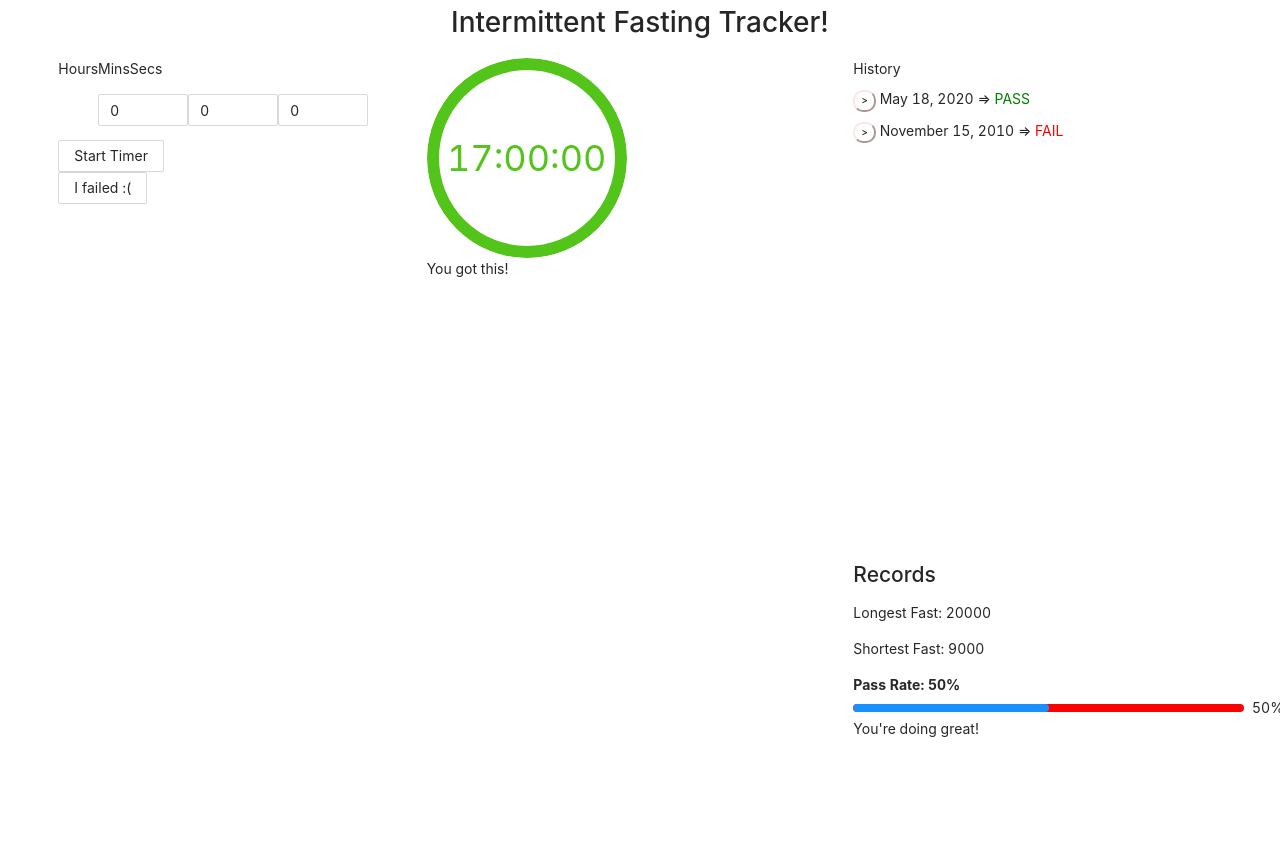
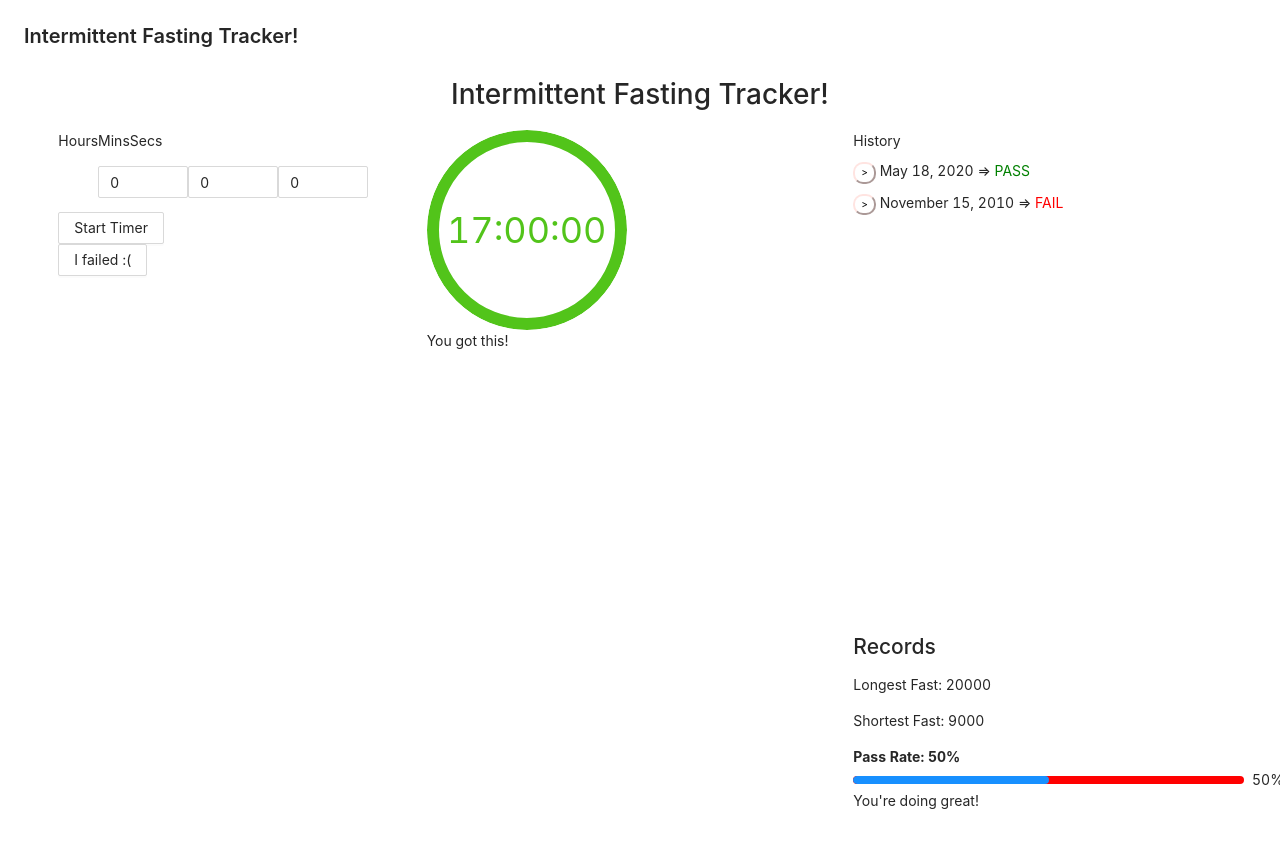
Before and after one commit to colemanjenkins/intermittent-fasting-timer, a React (Create React App) app: page / in a window 1280 px wide. Shown: the top 848 px of the page. Built offline with nearby package versions, Linux system fonts and the light colour scheme.

Commit message:
minor changes and make page header that doesn't work yet

```diff
--- a/src/App.js
+++ b/src/App.js
@@ -1,4 +1,6 @@
 import React, { Component } from 'react';
+import { PageHeader } from 'antd';
+
 import './App.css';
 import Timer from './Components/Timer.js';
 import History from './Components/History.js';
@@ -92,6 +94,8 @@ class App extends Component {
   render() {
     return (
       <div className="App">
+        <PageHeader
+          title="Intermittent Fasting Tracker!" />
         <h1 className="dummyHeader">Intermittent Fasting Tracker!</h1>
         <div className="grid">
           <TimerControls updatePlannedTime={this.updatePlannedTime} newFailed={this.newFailed} />
```
